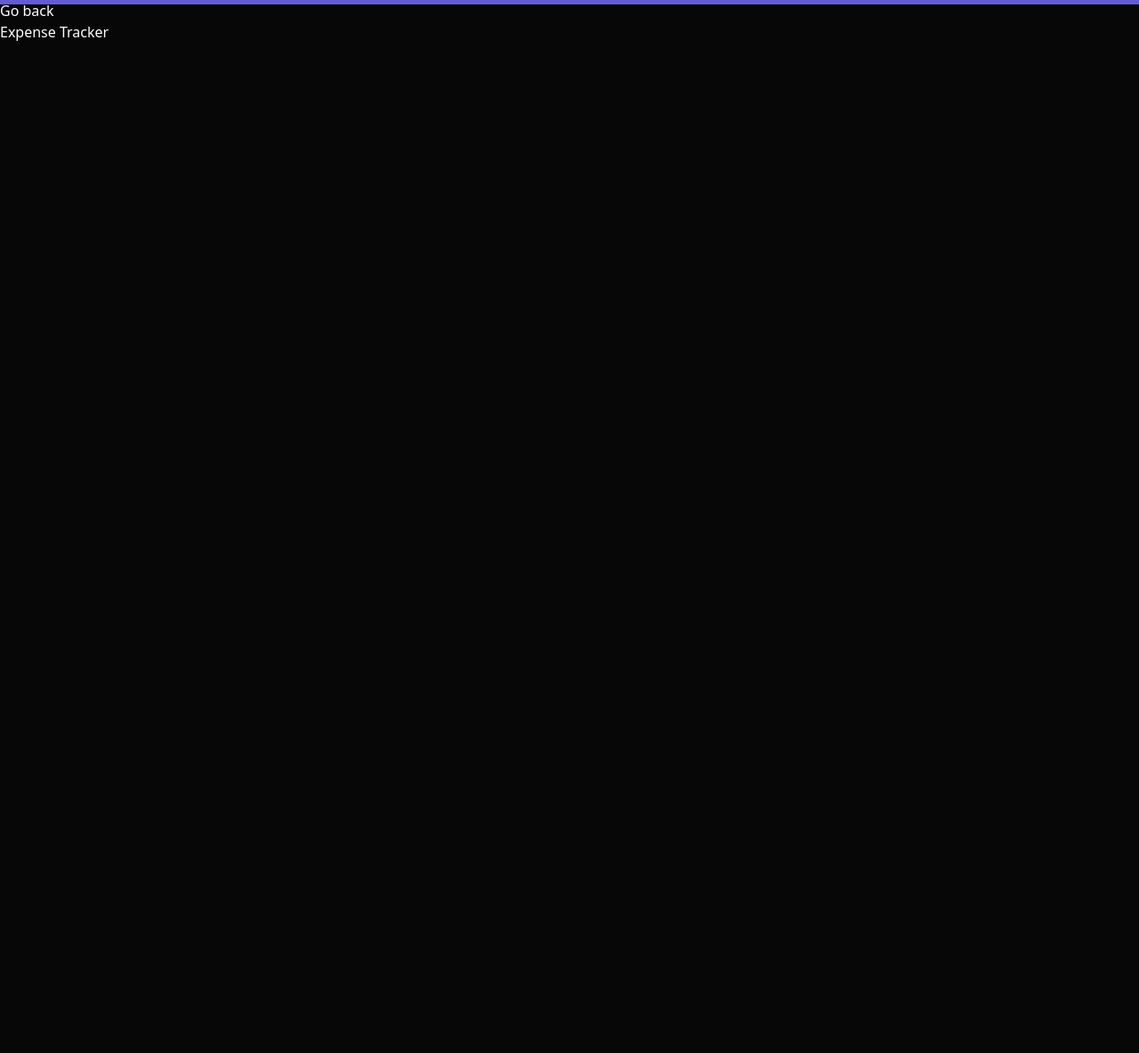
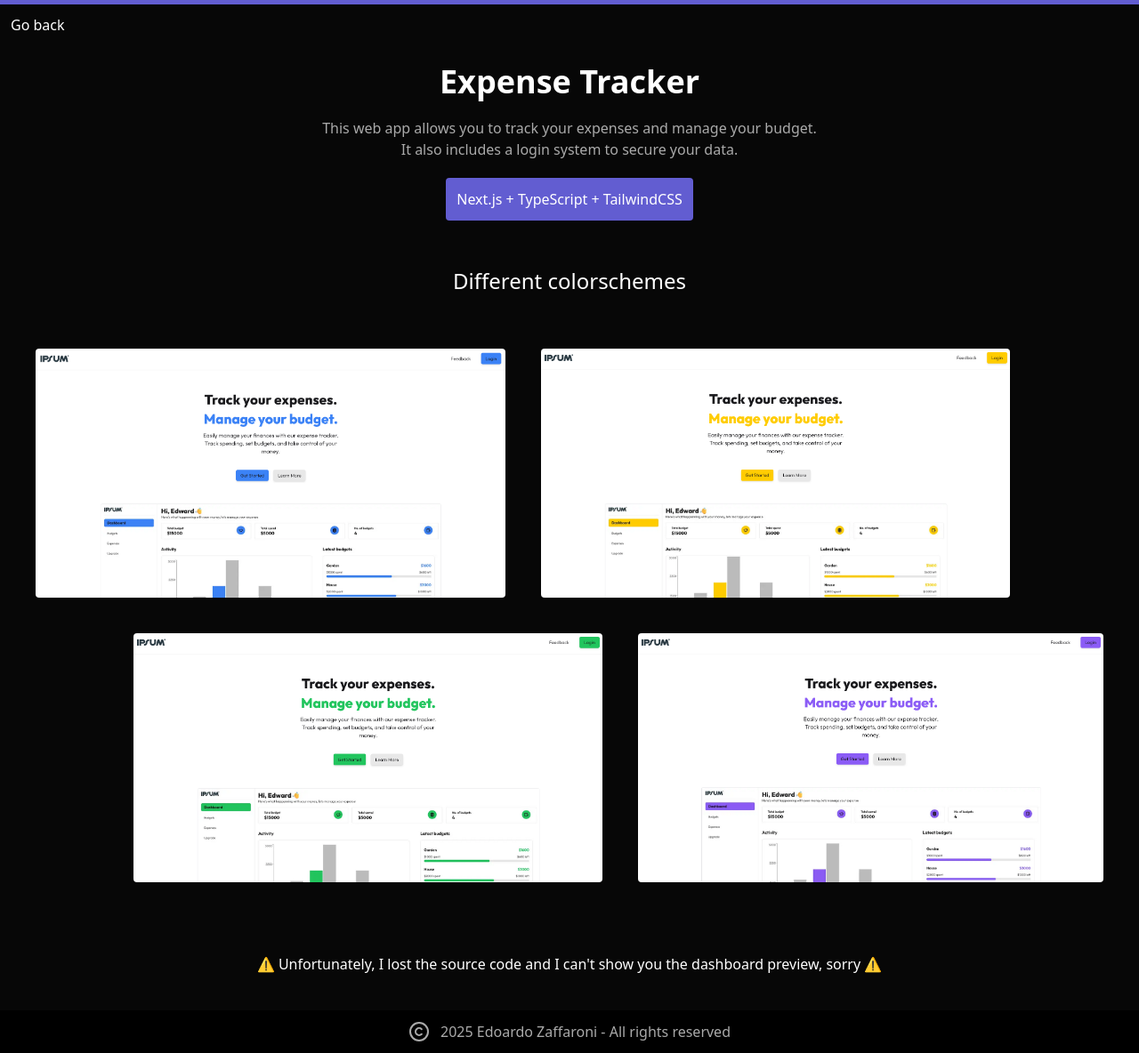
Before and after one commit to Edoo29/personal-portfolio, a React (Vite) app: page /expense-tracker in a window 1280 px wide. Shown: the whole page at 89% size. Before the commit the page ends 800 px from the top, so only its background shows below. Built offline with nearby package versions, Linux system fonts and the light colour scheme.

Commit message:
added expense tracker section

```diff
--- a/src/routes/expense-tracker.tsx
+++ b/src/routes/expense-tracker.tsx
@@ -1,10 +1,69 @@
 import { Link } from "react-router-dom";
+import CopyrightBanner from "../components/copyright-banner";
 
 function ExpenseTracker() {
   return (
-    <div className="text-white">
-      <Link to={"/"}>Go back</Link>
-      <h1>Expense Tracker</h1>
+    <div>
+      <div className="text-white p-3 cursor-pointer fixed left-0 top-1">
+        <Link className="hover:underline" to={"/"}>
+          Go back
+        </Link>
+      </div>
+      <div className="flex flex-col items-center justify-center mt-15 p-3 gap-5">
+        <h1 className="text-4xl text-white font-bold">Expense Tracker</h1>
+        <section className="text-center text-[var(--color-shadows)]">
+          <p>
+            This web app allows you to track your expenses and manage your
+            budget.
+          </p>
+          <p>It also includes a login system to secure your data.</p>
+        </section>
+        <p className="bg-[var(--purple)] p-3 rounded text-white">
+          Next.js + TypeScript + TailwindCSS
+        </p>
+      </div>
+      <div className="mt-10">
+        <p className="text-2xl text-white text-center mt-3 mb-5">
+          Different colorschemes
+        </p>
+        <ShowImages />
+      </div>
+      <p className="text-white text-center p-10">
+        ⚠️ Unfortunately, I lost the source code and I can't show you the
+        dashboard preview, sorry ⚠️
+      </p>
+      <CopyrightBanner />
+    </div>
+  );
+}
+
+function ShowImages() {
+  return (
+    <div className="flex flex-col gap-10 md:p-10">
+      <div className="flex gap-10 justify-start">
+        <img
+          className="h-54 lg:h-70 rounded"
+          src="./blue.png"
+          alt="Blue theme preview"
+        />
+        <img
+          className="h-54 lg:h-70 rounded"
+          src="./yellow.png"
+          alt="Yellow theme preview"
+        />
+      </div>
+      <div className="flex gap-10 justify-end">
+        <img
+          className="h-54 lg:h-70 rounded"
+          src="./green.png"
+          alt="Green theme preview"
+        />
+        <img
+          className="h-54 lg:h-70 rounded"
+          src="./purple.png"
+          alt="Purple theme preview"
+        />
+      </div>
     </div>
   );
 }
```
